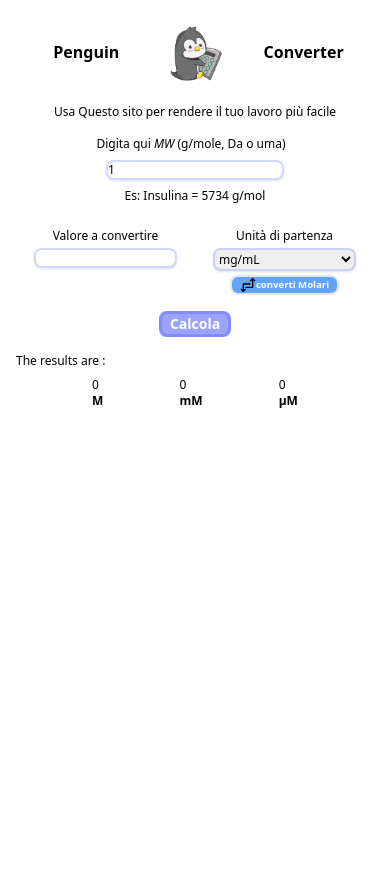
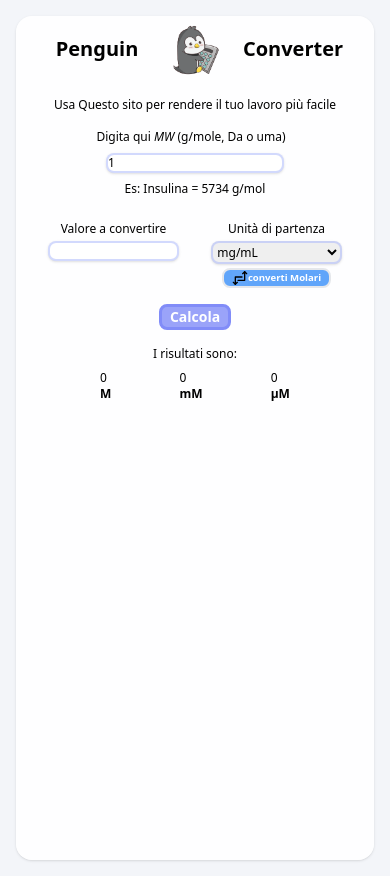
Before and after one commit to halex22/penguin-convertor, a React (Vite) app: page / in a window 390 px wide. Before the commit the page ends 844 px from the top, so only its background shows below. Built offline with nearby package versions, Linux system fonts and the light colour scheme.

Commit message:
add same styles as three branch

```diff
--- a/index.html
+++ b/index.html
@@ -6,7 +6,7 @@
     <meta name="viewport" content="width=device-width, initial-scale=1.0" />
     <title></title>
   </head>
-  <body>
+  <body class="bg-slate-200/40">
     <div id="root"></div>
     <script type="module" src="/src/main.jsx"></script>
   </body>
--- a/src/App.jsx
+++ b/src/App.jsx
@@ -49,7 +49,7 @@ function App() {
   return (
     <>
       <UnitContext.Provider value={{isUnitM, setIsUnitM}}>
-        <main className="mt-4 sm:mt-0 text-xs sm:text-base">
+        <main className="text-xs sm:text-base m-4 rounded-2xl bg-white/95 shadow min-h-screen">
           <Header />
           <p className="text-center px-4 sm:px-0 text-xs sm:text-lg md:text-2xl my-4">
             Usa Questo sito per rendere il tuo lavoro più facile{" "}
--- a/src/components/results.jsx
+++ b/src/components/results.jsx
@@ -12,7 +12,7 @@ export default function Result({ mResults, gResults }) {
 
   return (
     <>
-      <p className="">The results are : </p>
+      <p className="text-center">I risultati sono: </p>
 
       {isUnitM ? (
         <div className="flex justify-evenly mt-2">
--- a/src/components/utils/headTitle.jsx
+++ b/src/components/utils/headTitle.jsx
@@ -2,7 +2,7 @@
 export default function HeaderTitle({ text }) {
   return (
     <div className="col-span-1 flex justify-center items-center">
-      <h2 className="text-center text-base sm:text-2xl md:text-3xl lg:text-4xl font-bold">{text} </h2>
+      <h2 className="text-center text-xl sm:text-2xl md:text-3xl lg:text-4xl font-bold">{text} </h2>
     </div>
   );
 }
```
